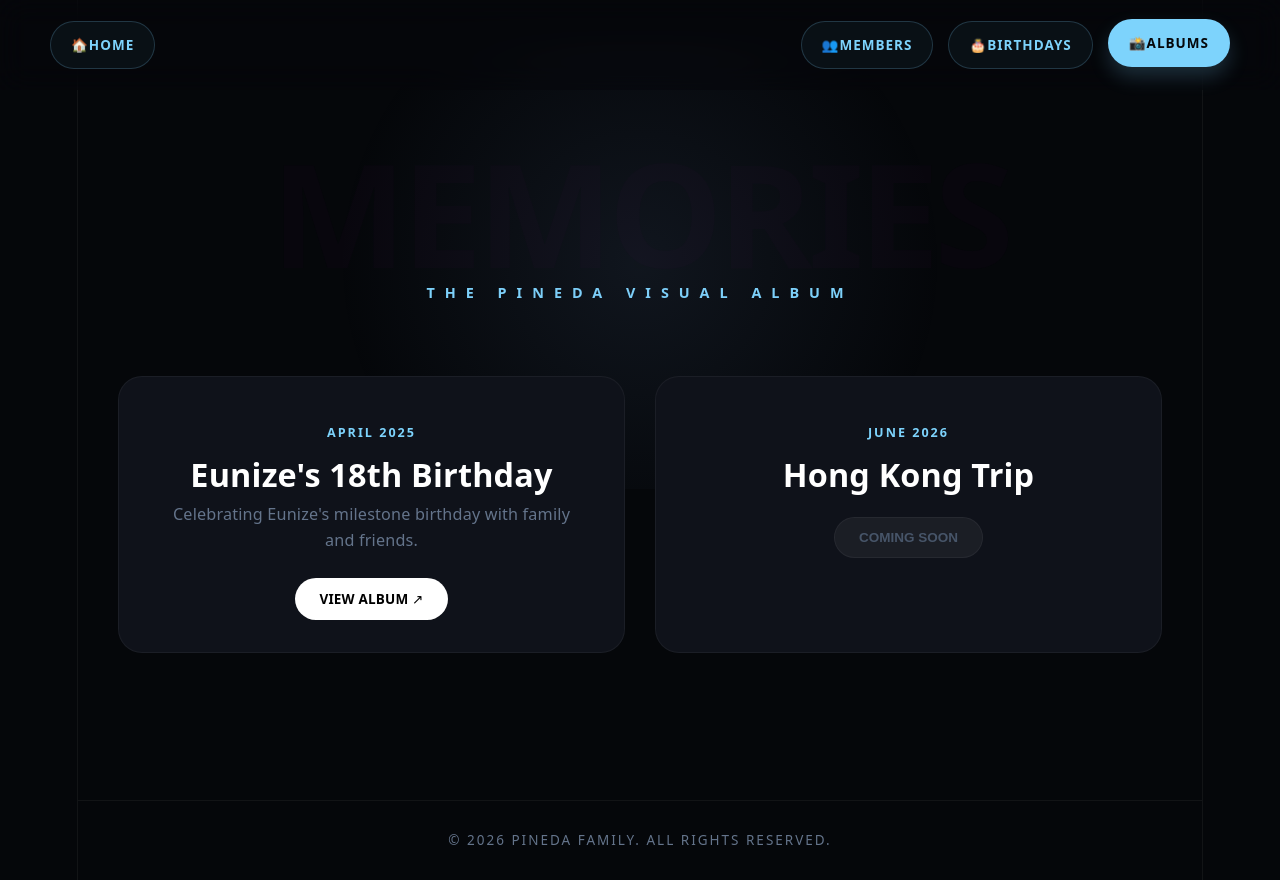
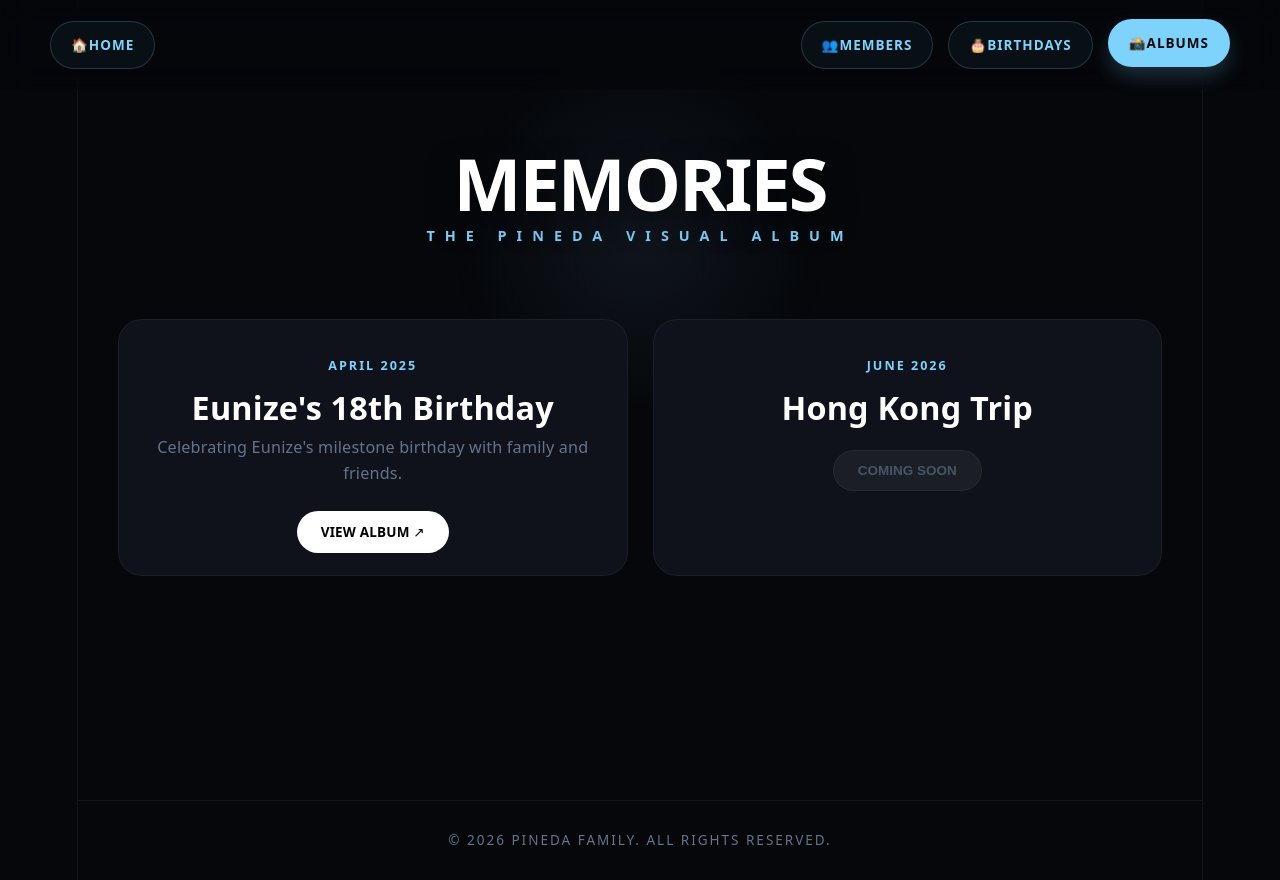
Before and after one commit to LanzLinag/pinedafam, a React (Vite) app: page /albums in a window 1280 px wide. Built offline with nearby package versions, Linux system fonts and the light colour scheme.

Commit message:
Fixed UI

```diff
--- a/src/App.css
+++ b/src/App.css
@@ -75,3 +75,36 @@
     position: relative !important;
   }
 }
+
+.giant-title {
+  /* Force the color to white */
+  color: #ffffff !important;
+
+  /* Ensure it sits above the glow effect */
+  position: relative;
+  z-index: 10;
+
+  /* Styling adjustments for that "Memories" look */
+  font-size: 4rem;
+  font-weight: 900;
+  text-transform: uppercase;
+  letter-spacing: -2px;
+  margin-top: 0 !important;
+  line-height: 0.8;
+
+  /* Subtle shadow to help it pop against any glow */
+  text-shadow: 0 10px 30px rgba(0, 0, 0, 0.5);
+}
+
+/* Mobile specific override to ensure visibility */
+@media (max-width: 768px) {
+  .giant-title {
+    font-size: 2.5rem; /* Shrink it so it doesn't wrap weirdly */
+    letter-spacing: -1px;
+    display: block;
+    width: 100%;
+    text-align: center;
+    opacity: 1 !important;
+    visibility: visible !important;
+  }
+}
--- a/src/components/AlbumScreen.css
+++ b/src/components/AlbumScreen.css
@@ -174,3 +174,57 @@
   margin-top: 10px; /* Bring the subtitle closer to the title */
   margin-bottom: 30px;
 }
+
+/* GRID LAYOUT - FIXED FOR MOBILE */
+.album-grid {
+  display: grid;
+  /* CHANGED: 1fr ensures it stays within the screen width on small devices */
+  grid-template-columns: repeat(auto-fit, minmax(280px, 1fr));
+  gap: 25px;
+  width: 100%;
+  max-width: 1200px;
+  z-index: 1;
+  /* Added to ensure the grid itself is centered */
+  margin: 0 auto;
+}
+
+/* CARD DESIGN - REFINED PADDING */
+.album-card {
+  background: #0f121a;
+  border-radius: 24px;
+  border: 1px solid rgba(255, 255, 255, 0.05);
+  /* Reduced padding for mobile so content doesn't feel squashed */
+  padding: 30px;
+  transition: transform 0.3s ease;
+  display: flex;
+  flex-direction: column;
+  justify-content: space-between;
+  /* Ensures card doesn't exceed screen width */
+  box-sizing: border-box;
+  width: 100%;
+}
+
+/* MOBILE SPECIFIC CENTERING */
+@media (max-width: 768px) {
+  .album-wrapper {
+    /* Reduce side padding on mobile to give cards more room to center */
+    padding: 100px 20px 80px 20px;
+  }
+
+  .album-grid {
+    /* Forces single column that is perfectly centered */
+    grid-template-columns: 1fr;
+    gap: 20px;
+  }
+
+  .album-title {
+    font-size: 1.5rem; /* Slightly smaller for mobile screens */
+  }
+
+  .album-header {
+    width: 100%;
+    display: flex;
+    flex-direction: column;
+    align-items: center;
+  }
+}
--- a/src/components/BirthdayScreen.css
+++ b/src/components/BirthdayScreen.css
@@ -217,3 +217,34 @@
   margin-top: 10px; /* Bring the subtitle closer to the title */
   margin-bottom: 30px;
 }
+
+.today-announcement {
+  margin-top: 20px;
+  background: rgba(125, 211, 252, 0.1);
+  padding: 15px 30px;
+  border-radius: 50px;
+  border: 1px solid rgba(125, 211, 252, 0.3);
+  display: inline-block;
+}
+
+.today-text {
+  font-size: 1.1rem;
+  font-weight: 700;
+  color: #f8fafc;
+  letter-spacing: 0.5px;
+}
+
+.highlight-blue {
+  color: #7dd3fc;
+  text-shadow: 0 0 10px rgba(125, 211, 252, 0.5);
+}
+
+.pulsate {
+  animation: pulse-blue 2s infinite;
+}
+
+@keyframes pulse-blue {
+  0% { transform: scale(1); opacity: 1; }
+  50% { transform: scale(1.02); opacity: 0.9; }
+  100% { transform: scale(1); opacity: 1; }
+}
--- a/src/components/BirthdayScreen.jsx
+++ b/src/components/BirthdayScreen.jsx
@@ -10,16 +10,35 @@ const BirthdayScreen = () => {
 
   const daysOfWeek = ["S", "M", "T", "W", "T", "F", "S"];
 
+  // --- NEW LOGIC: CHECK FOR TODAY'S BIRTHDAYS ---
+  const getTodaysBirthdays = () => {
+    const today = new Date();
+    return membersData.filter(m => {
+      const bday = new Date(m.birthday);
+      return bday.getDate() === today.getDate() &&
+             bday.getMonth() === today.getMonth();
+    });
+  };
+
+  const todaysBirthdays = getTodaysBirthdays();
+
   const getNearestBirthday = () => {
     const today = new Date();
-    const upcoming = membersData.map(m => {
+    // We filter out people who have a birthday today so they don't show in "Upcoming"
+    const upcoming = membersData
+      .filter(m => {
+        const bday = new Date(m.birthday);
+        return !(bday.getDate() === today.getDate() && bday.getMonth() === today.getMonth());
+      })
+      .map(m => {
         const bday = new Date(m.birthday);
         let nextBday = new Date(today.getFullYear(), bday.getMonth(), bday.getDate());
         if (nextBday < today) {
           nextBday.setFullYear(today.getFullYear() + 1);
         }
         return { ...m, nextBday };
-    }).sort((a, b) => a.nextBday - b.nextBday);
+      })
+      .sort((a, b) => a.nextBday - b.nextBday);
 
     return upcoming[0];
   };
@@ -64,10 +83,21 @@ const BirthdayScreen = () => {
             <h1 className="giant-title">Celebrations</h1>
             <p className="wide-subtitle">Annual Family Birthdays</p>
 
-            {nearest && (
+            {/* --- NEW MESSAGE: TODAY'S CELEBRATION --- */}
+            {todaysBirthdays.length > 0 ? (
+              <div className="today-announcement">
+                <p className="today-text pulsate">
+                  🎉 Today is <span className="highlight-blue">
+                    {todaysBirthdays.map(m => `@${m.nickname || m.name}`).join(' & ')}
+                  </span>'s birthday! Wish them a happy birthday! 🎂
+                </p>
+              </div>
+            ) : (
+              nearest && (
                 <p className="nearing-text">
                   Next Celebration: <span className="highlight-white">@{nearest.nickname || nearest.name}</span> is nearing!
                 </p>
+              )
             )}
           </div>
         </header>
@@ -84,8 +114,8 @@ const BirthdayScreen = () => {
                 </div>
 
                 <div className="mini-calendar">
-                  {daysOfWeek.map(d => (
-                    <div key={d} className="weekday-label">{d}</div>
+                  {daysOfWeek.map((d, i) => (
+                    <div key={i} className="weekday-label">{d}</div>
                   ))}
                   {renderCalendarDays(index)}
                 </div>
```
Lines whose indentation alone changed are shown as unchanged.
